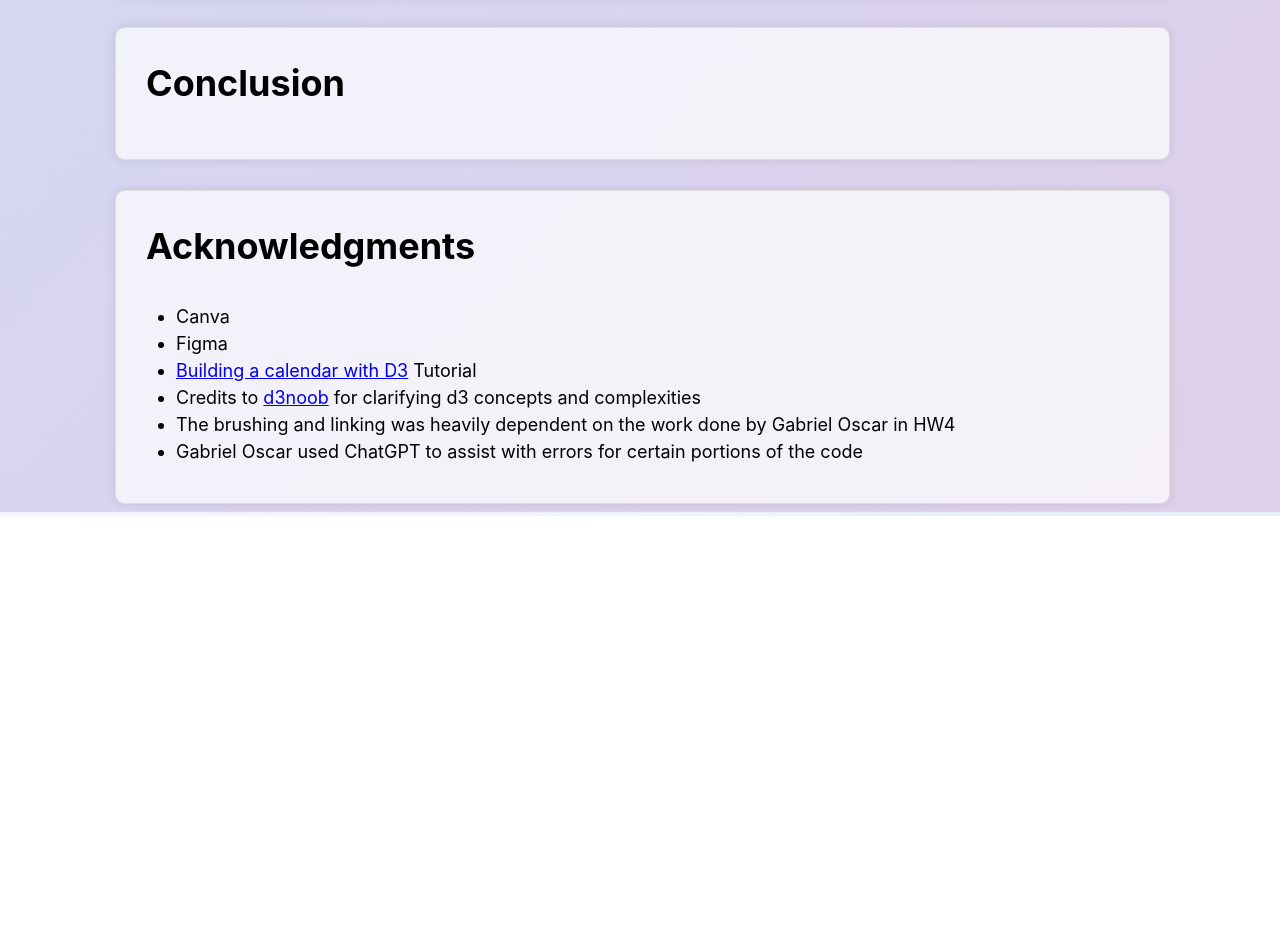
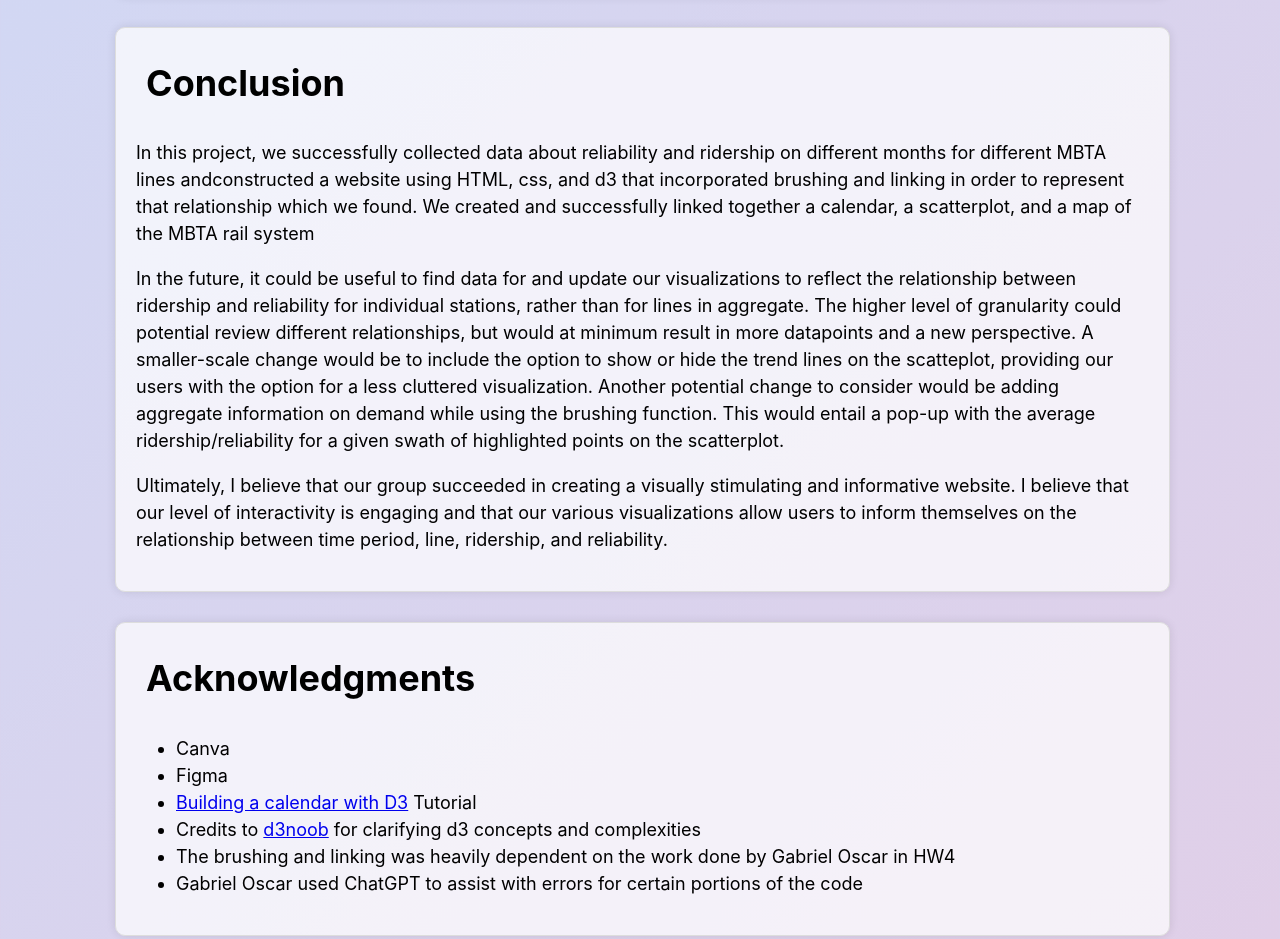
Before and after one commit to amiefeng/COSI116A-Fall24-Team4, a plain HTML site: page index.html in a window 1280 px wide. Shown: the part 6100-7039 px from the top of the page. Before the commit the page ends 6616 px from the top, so only its background shows below. Drawn offline with Linux system fonts and the light colour scheme.

Commit message:
re-adding conclusion

```diff
--- a/index.html
+++ b/index.html
@@ -174,6 +174,11 @@
 
       <div class="section-cards">
         <h1 id = "conclusion">Conclusion</h1>
+        <p>In this project, we successfully collected data about reliability and ridership on different months for different MBTA lines andconstructed a website using HTML, css, and d3 that incorporated brushing and linking in order to represent that relationship which we found. We created and successfully linked together a calendar, a scatterplot, and a map of the MBTA rail system</p>
+
+        <p>In the future, it could be useful to find data for and update our visualizations to reflect the relationship between ridership and reliability for individual stations, rather than for lines in aggregate. The higher level of granularity could potential review different relationships, but would at minimum result in more datapoints and a new perspective.  A smaller-scale change would be to include the option to show or hide the trend lines on the scatteplot, providing our users with the option for a less cluttered visualization. Another potential change to consider would be adding aggregate information on demand while using the brushing function. This would entail a pop-up with the average ridership/reliability for a given swath of highlighted points on the scatterplot.</p>
+
+        <p>Ultimately, I believe that our group succeeded in creating a visually stimulating and informative website. I believe that our level of interactivity is engaging and that our various visualizations allow users to inform themselves on the relationship between time period, line, ridership, and reliability.</p>
 
       </div>
 
```
